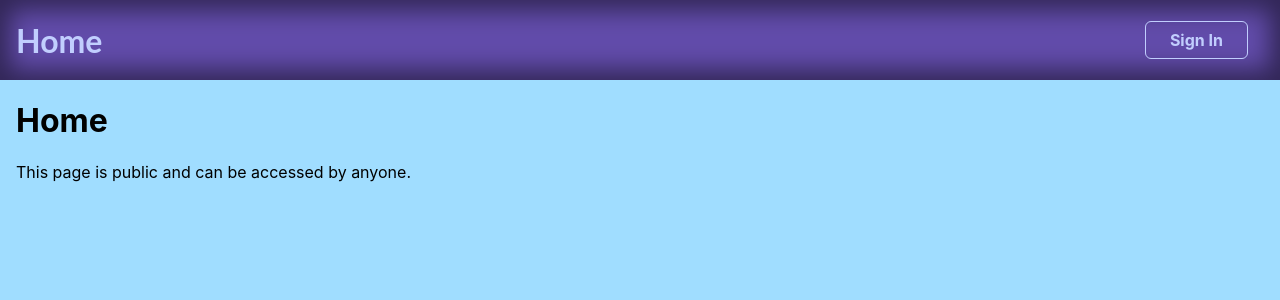
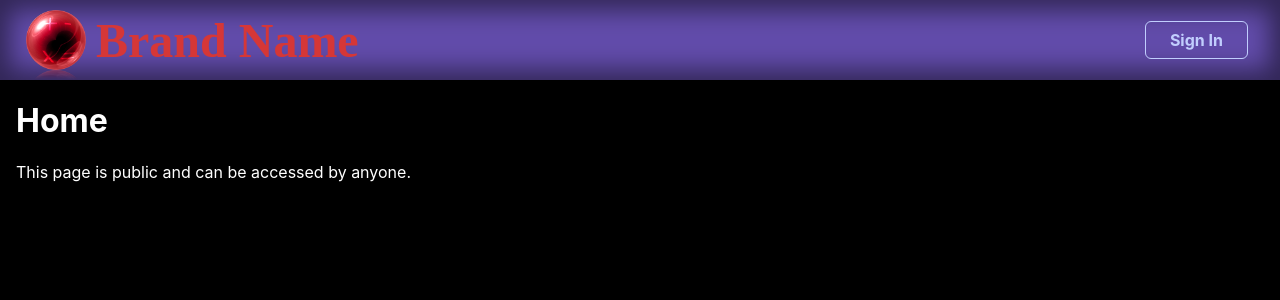
Before and after one commit to hammer147/next-auth-email-mongodb, a Next.js app: page / in a window 1280 px wide. Shown: the top 300 px of the page. Built offline with nearby package versions, Linux system fonts and the light colour scheme; no server answers.

Commit message:
improved styles

```diff
--- a/components/main-navigation.module.css
+++ b/components/main-navigation.module.css
@@ -1,11 +1,9 @@
-/* https://coolors.co/a0ddff-758ecd-c1cefe-7189ff-624cab */
-
 .header {
   width: 100%;
   height: 5rem;
-  color:#A0DDFF;
-  background-color: #624CAB;
-  box-shadow: inset 0px 0px 25px 10px rgba(0,0,0,0.5);
+  color: var(--theme-color-light);
+  background-color: var(--theme-color-dark);
+  box-shadow: inset 0px 0px 25px 10px rgba(0, 0, 0, 0.5);
   display: flex;
   justify-content: space-between;
   align-items: center;
@@ -13,10 +11,12 @@
 }
 
 .logo {
-  font-family: 'Lato', sans-serif;
-  font-size: 2rem;
-  color: #C1CEFE;
+  font-family: var(--logo-font-family);
+  font-size: 3rem;
+  color: var(--logo-color);
   margin: 0;
+  display: flex;
+  align-items: center;
 }
 
 .header ul {
@@ -33,15 +33,15 @@
 
 .header a {
   text-decoration: none;
-  color: #C1CEFE;
+  color: var(--theme-color-light);
   font-weight: bold;
 }
 
 .header button {
   font: inherit;
   background-color: transparent;
-  border: 1px solid #C1CEFE;
-  color: #C1CEFE;
+  border: 1px solid var(--theme-color-light);
+  color: var(--theme-color-light);
   font-weight: bold;
   padding: 0.5rem 1.5rem;
   border-radius: 6px;
@@ -49,10 +49,10 @@
 }
 
 .header a:hover {
-  color: #7189FF;
+  color: var(--theme-color-middle);
 }
 
 .header button:hover {
-  background-color: #C1CEFE;
-  color: #624CAB;
+  background-color: var(--theme-color-light);
+  color: var(--theme-color-dark);
 }
--- a/components/main-navigation.tsx
+++ b/components/main-navigation.tsx
@@ -1,5 +1,6 @@
 import { FC } from 'react'
 import Link from 'next/link'
+import Image from 'next/image'
 import { useSession, signIn, signOut } from 'next-auth/react'
 import styles from './main-navigation.module.css'
 
@@ -10,7 +11,15 @@ const MainNavigation: FC = () => {
     <header className={styles.header}>
       <Link href="/">
         <a>
-          <div className={styles.logo}>Home</div>
+          <div className={styles.logo}>
+            <Image
+              src="/logo.png"
+              alt="logo"
+              width={80}
+              height={80}
+            />
+            Brand Name
+          </div>
         </a>
       </Link>
       <nav>
--- a/pages/api/auth/[...nextauth].ts
+++ b/pages/api/auth/[...nextauth].ts
@@ -40,5 +40,10 @@ export default NextAuth({
       // We need to create types/next-auth.d.ts to add role to the user object type
       return session
     }
+  },
+  theme: {
+    colorScheme: "dark", // "auto" | "dark" | "light"
+    brandColor: "", // Hex color code
+    logo: "/logo.png" // Absolute URL to image
   }
 })
--- a/styles/globals.css
+++ b/styles/globals.css
@@ -1,6 +1,19 @@
+:root {
+  --theme-color-light: #C1CEFE;
+  --theme-color-middle: #7189FF;
+  --theme-color-dark: #624CAB;
+  --body-color-background: black;
+  --body-color: white;
+  --logo-color: rgb(213, 55, 55);
+  --logo-font-family: 'Brush Script MT';
+}
+
+/* https://coolors.co/a0ddff-758ecd-c1cefe-7189ff-624cab */
+
 html,
 body {
-  background-color: #A0DDFF;
+  background-color: var(--body-color-background);
+  color: var(--body-color);
   padding: 0;
   margin: 0;
   font-family: -apple-system, BlinkMacSystemFont, Segoe UI, Roboto, Oxygen,
```
Also changed, not shown: public/logo.png (added).
